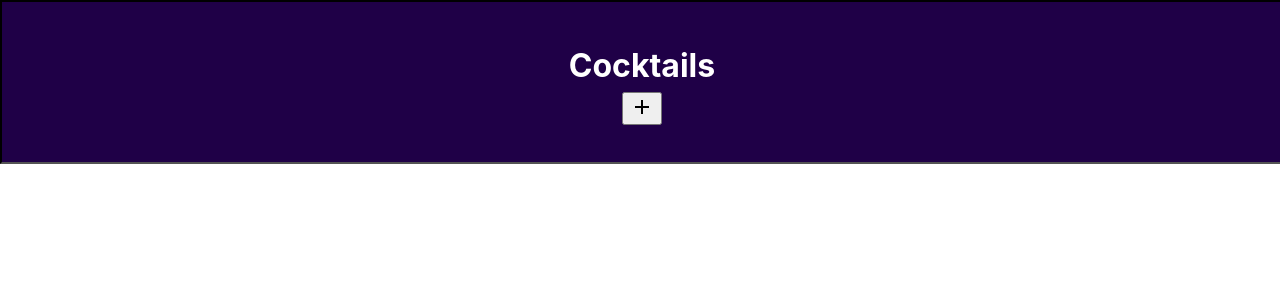
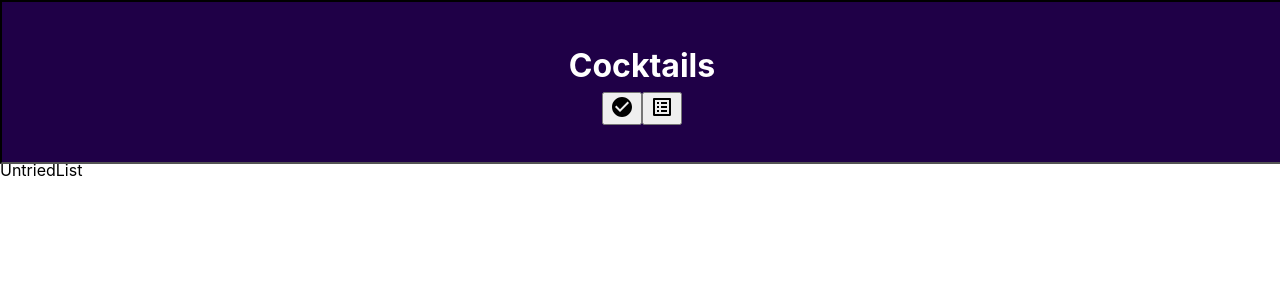
Before and after one commit to Lenoms/cocktails, a React (Create React App) app: page /untried in a window 1280 px wide. Shown: the top 300 px of the page. Built offline with nearby package versions, Linux system fonts and the light colour scheme.

Commit message:
List Routes added

```diff
--- a/package.json
+++ b/package.json
@@ -13,6 +13,7 @@
     "@testing-library/user-event": "^13.5.0",
     "react": "^18.0.0",
     "react-dom": "^18.0.0",
+    "react-router-dom": "^6.3.0",
     "react-scripts": "5.0.1",
     "web-vitals": "^2.1.4"
   },
--- a/src/App.js
+++ b/src/App.js
@@ -1,11 +1,18 @@
-import logo from './logo.svg';
 import './App.css';
 import Header from './components/Header';
+import {BrowserRouter,Routes,Route} from "react-router-dom";
+import TriedList from './components/TriedList';
+import UntriedList from './components/UntriedList';
 
 function App() {
+
   return (
     <div className="App">
-      <Header/>
+      <Header className="header"/>
+      <Routes className="lists">
+        <Route exact path="/tried" element={<TriedList/>}></Route>
+        <Route exact path="/untried" element={<UntriedList/>}></Route>
+      </Routes>
     </div>
   );
 }
--- /dev/null
+++ b/src/components/Lists.css
@@ -0,0 +1,5 @@
+.list{
+    height: 80%;
+    position: absolute;
+    bottom: 0;
+}
--- a/src/components/Navbar.js
+++ b/src/components/Navbar.js
@@ -1,11 +1,15 @@
 import React from 'react'
 import './Navbar.css'
-import DeleteIcon from '@mui/icons-material/Add'
+import ListAltIcon from '@mui/icons-material/ListAlt';
+import CheckCircleIcon from '@mui/icons-material/CheckCircle';
+import { useNavigate } from 'react-router-dom';
 
 function Navbar() {
+  const navigate = useNavigate();
   return (
     <div>
-      <button><DeleteIcon/></button>
+      <button onClick={()=>navigate("/untried")}><CheckCircleIcon/></button>
+      <button onClick={()=>navigate("/tried")}><ListAltIcon/></button>
     </div>
   )
 }
--- /dev/null
+++ b/src/components/TriedList.js
@@ -0,0 +1,10 @@
+import React from 'react'
+import './Lists.css'
+
+function TriedList() {
+  return (
+    <div className='list'>TriedList</div>
+  )
+}
+
+export default TriedList
--- /dev/null
+++ b/src/components/UntriedList.js
@@ -0,0 +1,10 @@
+import React from 'react'
+import './Lists.css'
+
+function UntriedList() {
+  return (
+    <div className='list'>UntriedList</div>
+  )
+}
+
+export default UntriedList
--- a/src/index.js
+++ b/src/index.js
@@ -3,12 +3,15 @@ import ReactDOM from 'react-dom/client';
 import './index.css';
 import App from './App';
 import reportWebVitals from './reportWebVitals';
+import { BrowserRouter } from 'react-router-dom';
 
 const root = ReactDOM.createRoot(document.getElementById('root'));
 root.render(
+  <BrowserRouter>
   <React.StrictMode>
     <App />
   </React.StrictMode>
+  </BrowserRouter>
 );
 
 // If you want to start measuring performance in your app, pass a function
```
Also changed, not shown: 1 other file (tests, documents, lock files or other folders).
